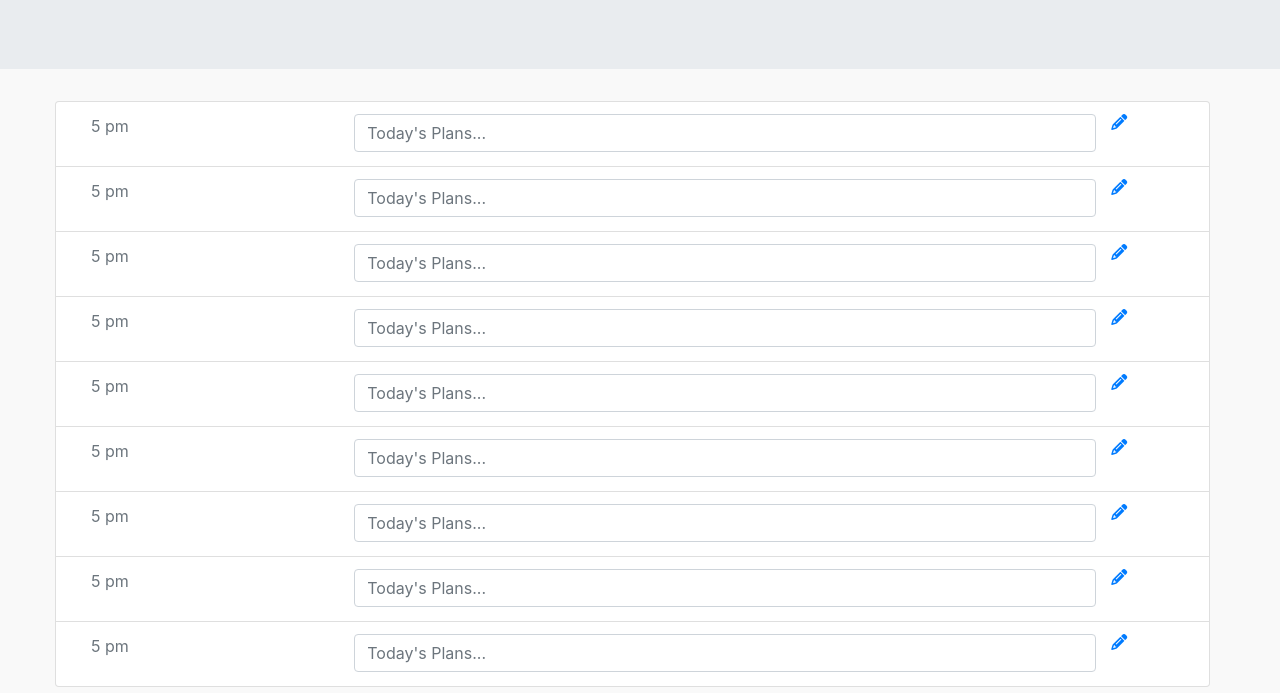
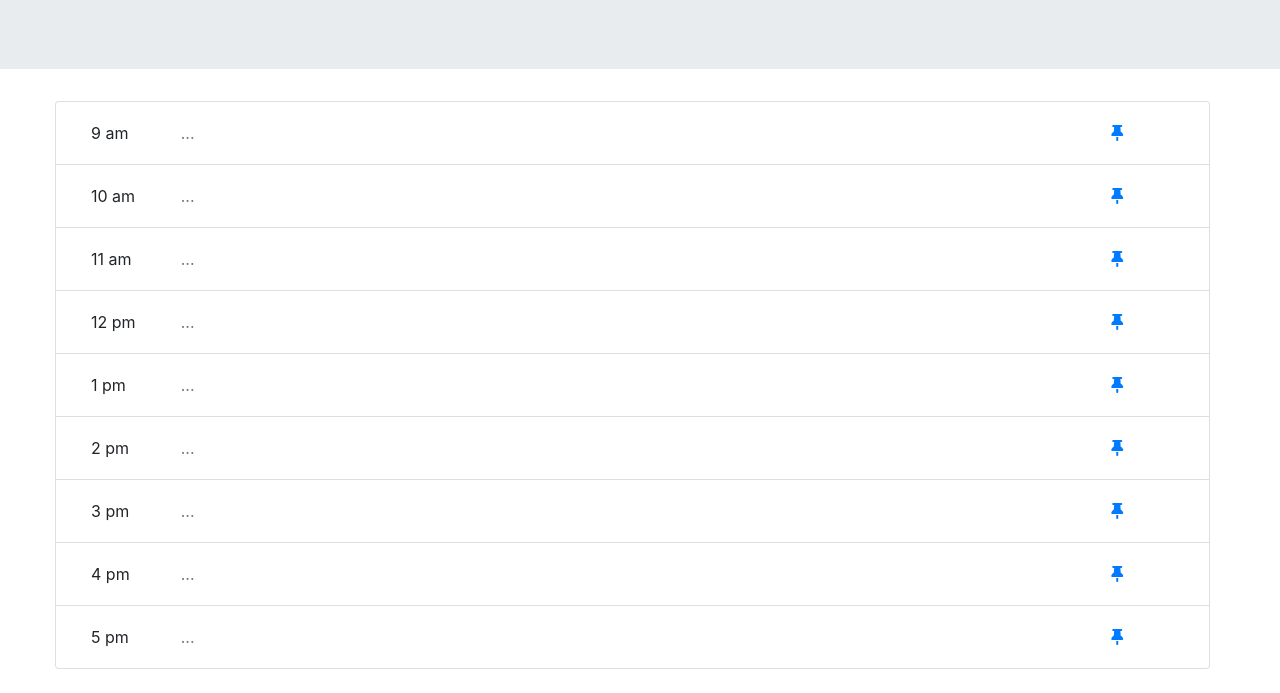
Before and after one commit to mijimenez/bootcamp_day_planner, a plain HTML site: page index.html in a window 1280 px wide. Shown: the part 187-880 px from the top of the page. Drawn offline with nearby package versions, Linux system fonts and the light colour scheme.

Commit message:
Add dynamic hour shift

```diff
--- a/assets/js/script.js
+++ b/assets/js/script.js
@@ -48,17 +48,23 @@ $(document).ready(function() {
     console.log(hourSlots);
 
 
+    // Display each hour to their respective hour slot
+    // For each hour slot...
+    for (var i = 0; i < hourSlots.length; i++) {
+        // ...create a place for the hour to be displayed.
+        hourSlots[i].text("");
+        // For each hour, display them into the hour slot accordingly.
+        for (var i = 0; i < hours.length; i++) {
+            hourSlots[i].text(hours[i]);
 
-    // HELP!
-    // For each hour slot...
-    for (var l = 0; l < hourSlots.length; l++) {
-        // // ...display each hour from the array to each row's hour <p>
-        for (var k = 0; k < hours.length; k++) {
-            hourSlots[l].text(hours[k]);
+            // If hour is equal to current time, make current time row red, all previous hours grey and disabled and all following hours green.
+            if (hourSlots[i].text() === currentHour) {
+                hourSlots[i].parent().attr("style", "background-color:pink;");
+                hourSlots[i].parent().prevAll().attr("style", "background-color:lightgrey;");
+                hourSlots[i].parent().prevAll().addClass("disabled");
+                hourSlots[i].parent().nextAll().attr("style", "background-color:lightgreen;");
+            }
         }
     }
 
-
-
-
 });
--- a/assets/sass/style.scss
+++ b/assets/sass/style.scss
@@ -3,3 +3,12 @@
         width: 50%;
     }
 }
+
+.inputBox {
+    border:none;
+    background-image:none;
+    background-color:transparent;
+    -webkit-box-shadow: none;
+    -moz-box-shadow: none;
+    box-shadow: none;
+}
--- a/index.html
+++ b/index.html
@@ -21,18 +21,12 @@
         </div>
     </div>
 
-    <ul id ="calendarList" class="list-group container">
-        <li class="list-group-item disabled d-flex row" aria-disabled="true">
-            <p class="hour d-flex col-3">Hour</p>
-            <input type="text" class="form-control hour d-flex col-8" placeholder="Today's Plans...">
-            <a class="edit-icon d-flex col-1" href="#"><i class="fas fa-pencil-alt"></i></a>
+    <ul id ="calendarList" class="list-group mb-4 container">
+        <li class="list-group-item d-flex align-items-center row" aria-disabled="true">
+            <p class="hour m-0 d-flex col-1">Hour</p>
+            <input type="text" class="inputBox form-control d-flex col-10" placeholder="...">
+            <a class="edit-icon d-flex col-1" href="#"><i class="icon fas fa-thumbtack"></i></a>
         </li>
-        <!-- <li class="list-group-item d-flex row">
-            <p class="hour d-flex col-3">9:00 am</p>
-            <input type="text" class="form-control hour d-flex col-8" placeholder="Today's Plans...">
-            <p class="hour d-flex col-1">x</p>
-        </li> -->
-
     </ul>
 </main>
 
```
Also changed, not shown: assets/css/style.css, 3 other files.
